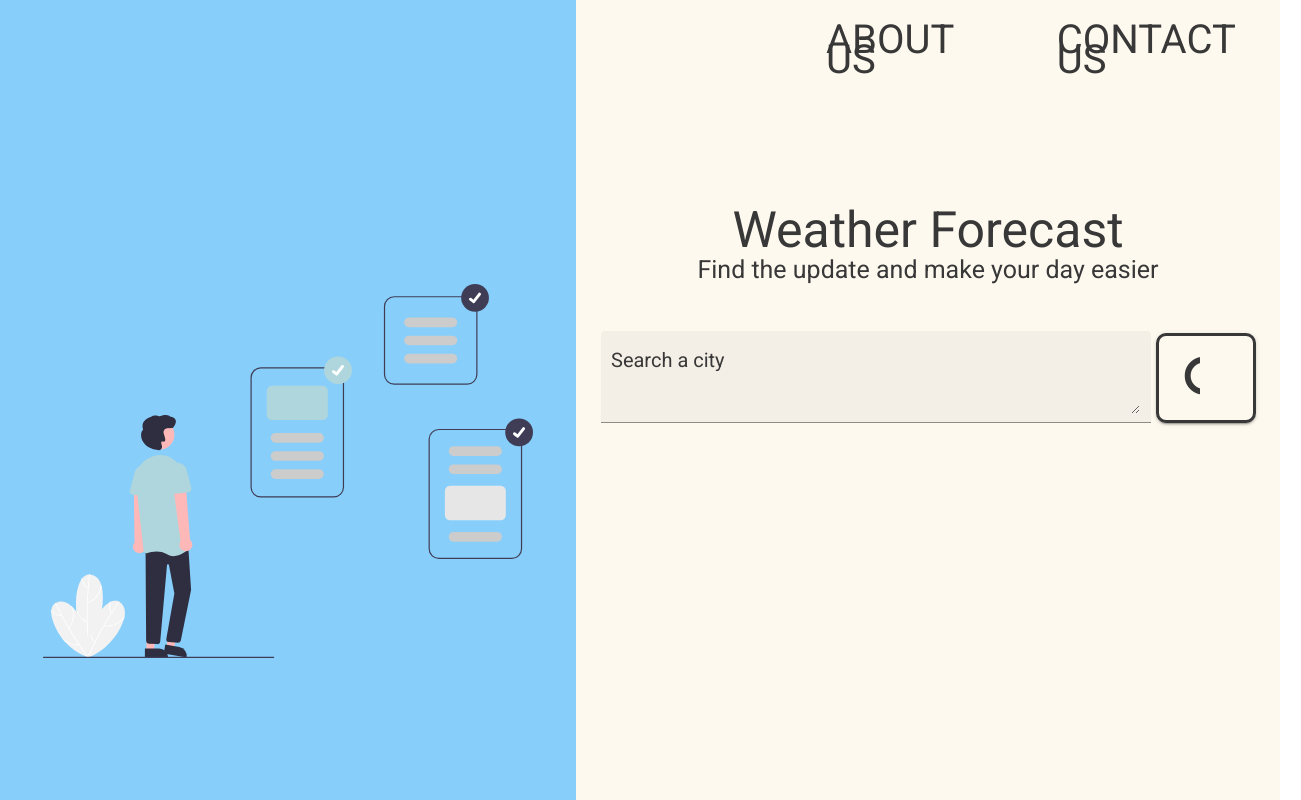
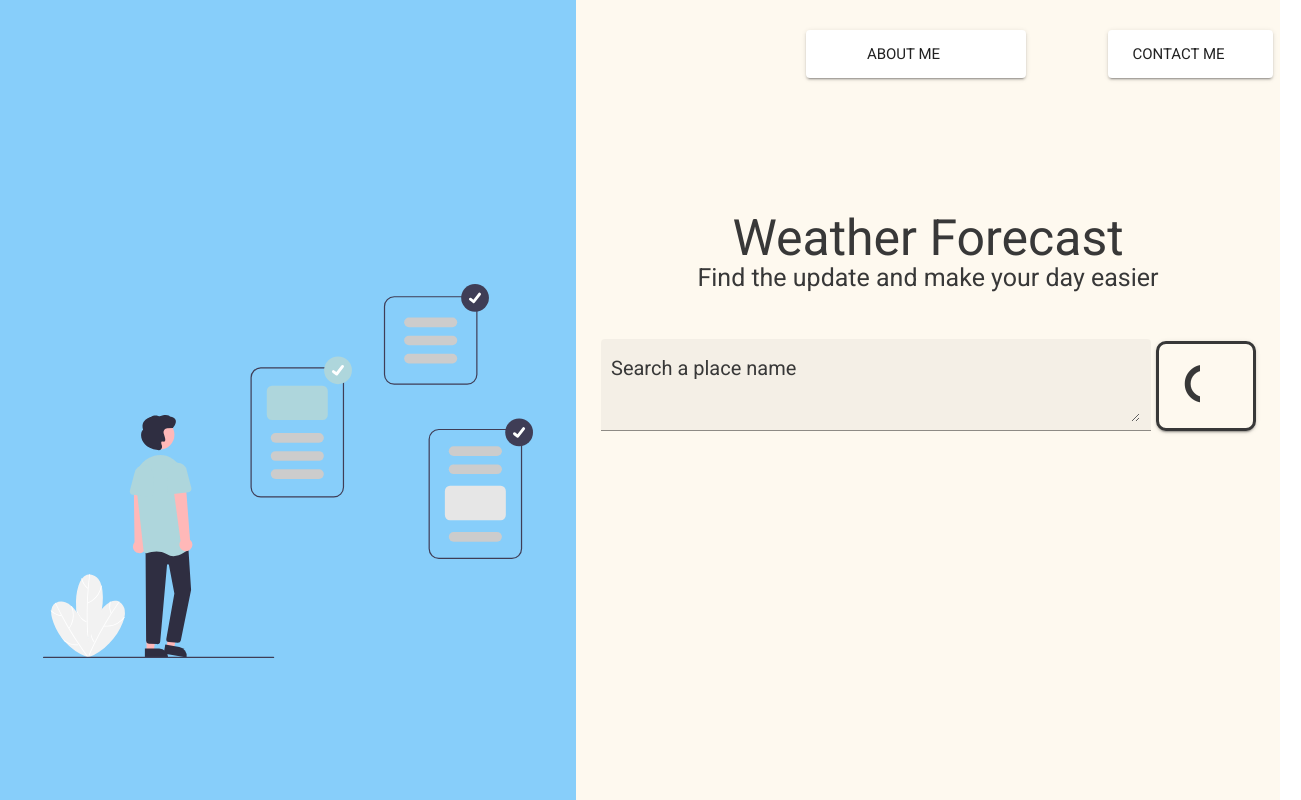
Before and after one commit to dkn1ght23/Weather-forecast, an Angular app: page / in a window 1280 px wide. Shown: the top 800 px of the page, 1301 px wide, since content can reach past the window. Built offline with nearby package versions, Linux system fonts and the light colour scheme.

Commit message:
about & contact

```diff
--- a/src/app/app-fetch/app-fetch.module.ts
+++ b/src/app/app-fetch/app-fetch.module.ts
@@ -11,6 +11,7 @@ import {MatIconModule} from "@angular/material/icon";
 import { FetchSearchComponent } from './components/fetch-search/fetch-search.component';
 import { FetchDetailsComponent } from './components/fetch-details/fetch-details.component';
 import {MatCardModule} from "@angular/material/card";
+import {MatExpansionModule} from "@angular/material/expansion";
 
 @NgModule({
     declarations: [
@@ -31,7 +32,8 @@ import {MatCardModule} from "@angular/material/card";
         FlexModule,
         MatButtonModule,
         MatIconModule,
-    MatCardModule
+        MatCardModule,
+        MatExpansionModule
     ]
 })
 export class AppFetchModule { }
--- a/src/app/app-fetch/components/fetch-search/fetch-search.component.html
+++ b/src/app/app-fetch/components/fetch-search/fetch-search.component.html
@@ -16,11 +16,31 @@
 
     <div class="nav-option">
       <ul fxLayout="row" fxLayoutAlign="center" fxLayoutGap="55px">
-        <li fxLayout="row" fxLayoutAlign="center center">
-          <a routerLink="/blog" routerLinkActive="active">ABOUT US</a>
+        <li>
+          <mat-expansion-panel hideToggle fxLayout="column" fxLayoutAlign="center center">
+            <mat-expansion-panel-header>
+              <mat-panel-title>ABOUT ME</mat-panel-title>
+            </mat-expansion-panel-header>
+            <p>Hi, I'm Mujammal Ahmed. Currently looking for a job.</p>
+          </mat-expansion-panel>
         </li>
         <li fxLayout="row" fxLayoutAlign="center center">
-          <a routerLink="/blog" routerLinkActive="active">CONTACT US</a>
+          <mat-expansion-panel hideToggle>
+            <mat-expansion-panel-header>
+              <mat-panel-title>CONTACT ME</mat-panel-title>
+            </mat-expansion-panel-header>
+            <div fxLayout="row" fxLayoutAlign="space-evenly center">
+              <a href="https://www.facebook.com/mujammal.ahmed.5" target="_blank">
+                <i class="fa-brands fa-facebook-f"></i>
+              </a>
+              <a href="https://github.com/dkn1ght23" target="_blank">
+                <i class="fa-brands fa-github-square"></i>
+              </a>
+              <a href="https://www.linkedin.com/in/mujammal-ahmed-97bb4a23b/" target="_blank">
+                <i class="fa-brands fa-linkedin-in"></i>
+              </a>
+            </div>
+          </mat-expansion-panel>
         </li>
       </ul>
     </div>
@@ -34,8 +54,11 @@
 
       <div>
         <mat-form-field class="mat-form-field" appearance="fill">
-          <mat-label class="mat-label">Search a city</mat-label>
-          <textarea class="text-area" matInput placeholder="Ex. Bangladesh..." [(ngModel)]="cityName"></textarea>
+          <mat-label class="mat-label">Search a place name</mat-label>
+          <textarea class="text-area" matInput
+                    placeholder="Ex. Bangladesh..."
+                    [(ngModel)]="cityName">
+          </textarea>
         </mat-form-field>
       </div>
 
--- a/src/app/app-fetch/components/fetch-search/fetch-search.component.scss
+++ b/src/app/app-fetch/components/fetch-search/fetch-search.component.scss
@@ -27,9 +27,13 @@
 }
 
 .wrapper .right .nav-option > ul > li{
-  font-size: 40px;
+  font-size: 50px;
+  width: 220px;
   list-style: none;
   a{
+    color: #383838;
+  }
+  mat-expansion-panel{
     text-decoration: none;
     color: #383838;
   }
```
Lines whose indentation alone changed are shown as unchanged.
